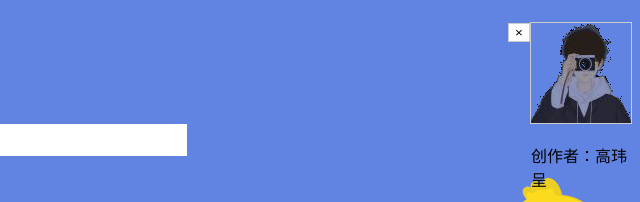
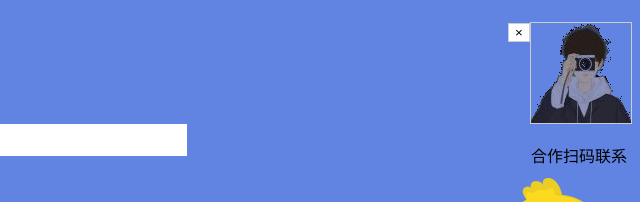
Before and after one commit to gwcheng0923/gwcheng, a plain HTML site: page index.html in a window 1280 px wide. Shown: the top 202 px of the page, 640-1280 px from the left. Drawn offline with Linux system fonts and the light colour scheme.

Commit message:
Update index.html

```diff
--- a/index.html
+++ b/index.html
@@ -132,7 +132,7 @@
 				</script>
 
 			</button>
-			<p>创作者：高玮呈</p>
+			<p>合作扫码联系</p>
 		</div>
 
 		<script type="text/javascript" src="js/denglu.js"></script>
```
